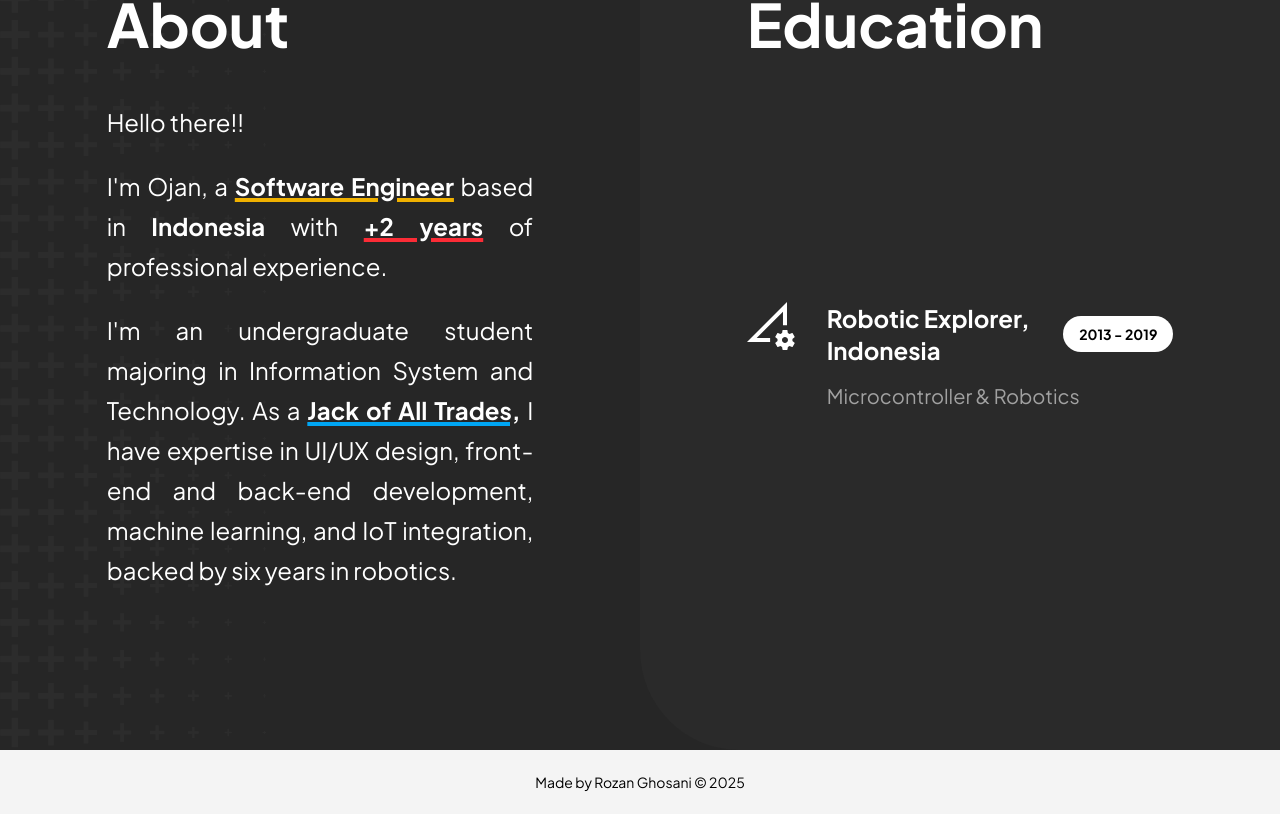
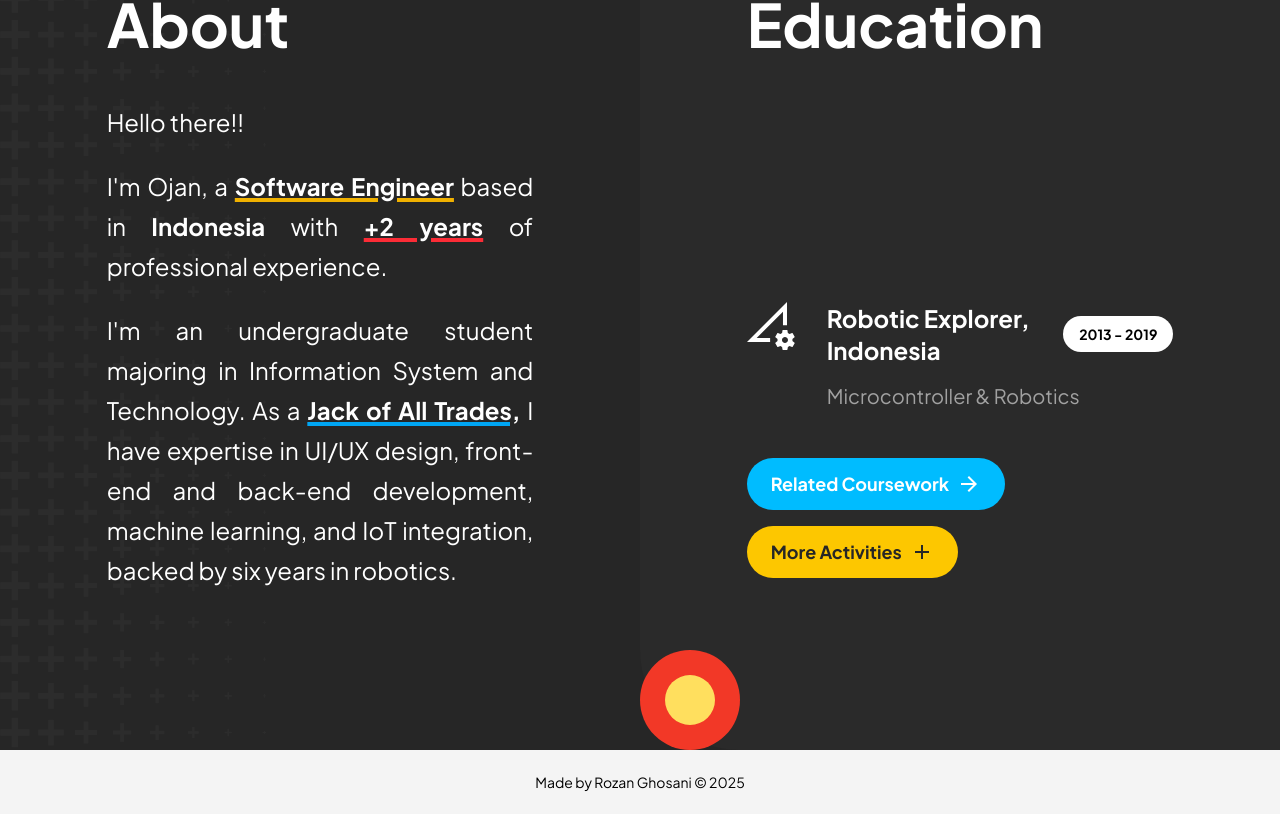
Before and after one commit to zshnrg/portfolio, a Next.js app: page / in a window 1280 px wide. Shown: the part 966-1780 px from the top of the page. Built offline with nearby package versions, Linux system fonts and the light colour scheme.

Commit message:
Feat: Adding button and decoration

```diff
--- a/src/app/_frames/profileFrame/educationSection.tsx
+++ b/src/app/_frames/profileFrame/educationSection.tsx
@@ -1,6 +1,6 @@
 import { useLanguage } from "@/contexts/languageContext"
 import { motion, useScroll, useTransform } from "framer-motion"
-import { MdOutlineSchool, MdOutlinePermDataSetting } from "react-icons/md"
+import { MdOutlineSchool, MdOutlinePermDataSetting, MdOutlineArrowForward, MdOutlineAdd } from "react-icons/md"
 import { useRef } from "react"
 import contents from "@/data/contents.json"
 
@@ -26,7 +26,7 @@ export default function EducationSection() {
             ref={sectionRef}
             style={{ x: translateX }} // Animasi masuk
             transition={{ duration: 0.5, ease: "easeInOut" }}
-            className="col-span-2 lg:col-span-1 flex flex-col w-full py-40 px-[calc(100%/6)] justify-start gap-6 md:gap-8 lg:gap-12 rounded-l-[100px] bg-[#2A2A2A]"
+            className="relative col-span-2 lg:col-span-1 flex flex-col w-full py-40 px-[calc(100%/6)] justify-start gap-6 md:gap-8 lg:gap-12 rounded-l-[100px] bg-[#2A2A2A]"
         >
             <h2 className="text-4xl lg:text-6xl font-bold text-white">
                 {contents.profileFrame.educationSection.title[language]}
@@ -67,6 +67,28 @@ export default function EducationSection() {
                     )
                 })}
             </div>
+
+
+            <motion.div
+                style={{ opacity: useTransform(scrollYProgress, [yProgressEnd, 1], [0, 1]) }}
+                className="flex flex-wrap gap-4"
+            >
+                {/* Related Course Button */}
+                <button className="flex items-center gap-2 font-bold text-sm md:text-md lg:text-lg text-white bg-sky-400 rounded-full p-3 px-6 whitespace-nowrap hover:bg-sky-500 transition-all duration-300">
+                    {language === 'en' ? "Related Coursework" : "Mata Kuliah"} <MdOutlineArrowForward  className="w-4 h-4 md:w-5 md:h-5 lg:w-6 lg:h-6" />
+                </button>
+
+                <button className="flex items-center gap-2 font-bold text-sm md:text-md lg:text-lg text-neutral-800 bg-yellow-400 rounded-full p-3 px-6 whitespace-nowrap hover:bg-yellow-500 transition-all duration-300">
+                    {language === 'en' ? "More Activities" : "Kegiatan Lain"} <MdOutlineAdd className="w-4 h-4 md:w-5 md:h-5 lg:w-6 lg:h-6" />
+                </button>
+            </motion.div>
+
+            <div className="absolute left-0 bottom-0">
+                <svg width="100" height="100" viewBox="0 0 100 100" fill="none" xmlns="http://www.w3.org/2000/svg">
+                    <circle cx="50" cy="50.0001" r="50" fill="#F23827"/>
+                    <circle cx="50" cy="50" r="25" fill="#FFDF5E"/>
+                </svg>
+            </div>
         </motion.div>
     )
 }
```
